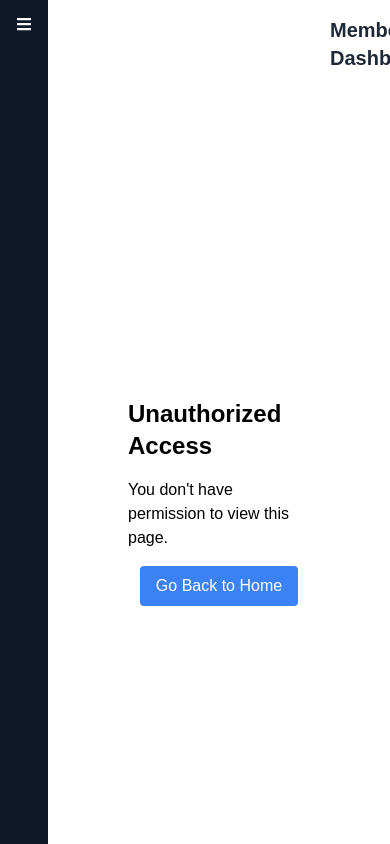
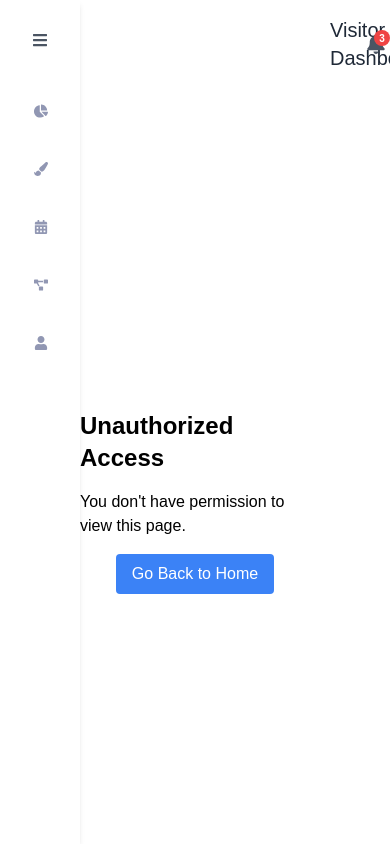
Before and after one commit to Bsrat06/Visual-Arts-Club-System, a React (Create React App) app in the folder visual-arts-frontend/: page /unauthorized in a window 390 px wide. Shown: the top 844 px of the page. Built offline with nearby package versions, Linux system fonts and the light colour scheme.

Commit message:
enhanced navbar and sidebar

```diff
--- a/visual-arts-frontend/src/components/Layout/AdminSidebar.js
+++ b/visual-arts-frontend/src/components/Layout/AdminSidebar.js
@@ -28,29 +28,39 @@ const AdminSidebar = () => {
   }, []);
 
   return (
-    <div className="w-[306px] bg-white shadow-[0_10px_60px_rgba(226,236,249,0.5)] h-screen flex flex-col p-4">
+    <div
+      className={`fixed left-0 top-0 h-screen bg-white shadow-[4px_0px_10px_rgba(0,0,0,0.1)] p-4 z-50 transition-all ${
+        isOpen ? "w-[306px]" : "w-[80px]"
+      }`}
+    >
       {/* Toggle Button for Small Screens */}
-      <button className="md:hidden p-4 text-gray-600 focus:outline-none" onClick={() => setIsOpen(!isOpen)}>
+      <button
+        className="md:hidden p-4 text-gray-600 focus:outline-none"
+        onClick={() => setIsOpen(!isOpen)}
+      >
         {isOpen ? <FaTimes /> : <FaBars />}
       </button>
 
       {/* Sidebar Navigation */}
-      <nav className={`${isOpen ? "block" : "hidden"} md:block flex flex-col justify-center flex-grow`}>
-        <ul className="space-y-[15px] mt-16"> {/* Moves items slightly lower */}
+      <nav className="flex flex-col flex-grow">
+        <h1 className={`text-xl font-bold text-gray-800 ${!isOpen && "hidden"}`}>
+          Admin
+        </h1>
+        <ul className="space-y-[12px] mt-16">
           {[
             { path: "/admin/dashboard", icon: <FaChartPie />, label: "Dashboard" },
             { path: "/admin/manage-artworks", icon: <FaPaintBrush />, label: "Manage Artworks" },
             { path: "/admin/user-management", icon: <FaUserCog />, label: "Manage Users" },
             { path: "/admin/manage-events", icon: <FaCalendarAlt />, label: "Manage Events" },
-            { path: "/admin/manage-projects", icon: <FaProjectDiagram />, label: "Manage Projects" },
+            { path: "/admin/project-management", icon: <FaProjectDiagram />, label: "Manage Projects" },
             { path: "/admin/reports", icon: <FaImages />, label: "Reports" },
           ].map((item) => (
             <li key={item.path}>
               <Link
                 to={item.path}
-                className={`flex justify-between items-center p-4 rounded-lg text-[14px] transition-all ${
+                className={`flex items-center p-4 rounded-lg text-[14px] transition-all ${
                   location.pathname === item.path
-                    ? "bg-orange-500 text-white w-[250px]"
+                    ? "bg-orange-500 text-white w-full"
                     : "text-[#9197B3] hover:bg-gray-100"
                 }`}
               >
--- a/visual-arts-frontend/src/components/Layout/MemberSidebar.js
+++ b/visual-arts-frontend/src/components/Layout/MemberSidebar.js
@@ -1,6 +1,16 @@
 import React, { useState, useEffect } from "react";
 import { Link, useLocation } from "react-router-dom";
-import { FaBars, FaTimes, FaChartPie, FaPaintBrush, FaProjectDiagram, FaCalendarAlt, FaUser } from "react-icons/fa";
+import {
+  FaBars,
+  FaTimes,
+  FaChartPie,
+  FaPaintBrush,
+  FaProjectDiagram,
+  FaCalendarAlt,
+  FaUser,
+  FaChevronRight
+} from "react-icons/fa";
+import "../../styles/MemberSidebar.css";
 
 const MemberSidebar = () => {
   const [isOpen, setIsOpen] = useState(window.innerWidth >= 768);
@@ -10,6 +20,8 @@ const MemberSidebar = () => {
     const handleResize = () => {
       if (window.innerWidth >= 768) {
         setIsOpen(true);
+      } else {
+        setIsOpen(false);
       }
     };
 
@@ -18,44 +30,40 @@ const MemberSidebar = () => {
   }, []);
 
   return (
-    <div className={`bg-gray-900 text-white md:w-64 ${isOpen ? "w-64" : "w-16"} transition-all duration-300 min-h-screen flex flex-col`}>
-      <button className="md:hidden p-4 text-white focus:outline-none" onClick={() => setIsOpen(!isOpen)}>
+    <div className={`fixed left-0 top-0 h-screen flex flex-col p-4 z-50 transition-all ${isOpen ? "w-[306px] bg-white shadow-[4px_0px_10px_rgba(0,0,0,0.1)]" : "w-[80px] bg-white shadow-md"}`}>
+      {/* Toggle Button */}
+      <button className="md:hidden p-4 text-gray-600 focus:outline-none" onClick={() => setIsOpen(!isOpen)}>
         {isOpen ? <FaTimes /> : <FaBars />}
       </button>
 
-      {/* Member Sidebar Menu */}
-      <nav className={`${isOpen ? "block" : "hidden"} md:block`}>
-        <ul className="space-y-2">
-          <li>
-            <Link to="/member/dashboard" className={`flex items-center space-x-2 p-4 hover:bg-gray-700 transition ${location.pathname === "/member/dashboard" ? "bg-orange-500" : ""}`}>
-              <FaChartPie />
-              {isOpen && <span>Dashboard</span>}
-            </Link>
-          </li>
-          <li>
-            <Link to="/member/portfolio" className={`flex items-center space-x-2 p-4 hover:bg-gray-700 transition ${location.pathname === "/member/portfolio" ? "bg-orange-500" : ""}`}>
-              <FaPaintBrush />
-              {isOpen && <span>My Portfolio</span>}
-            </Link>
-          </li>
-          <li>
-            <Link to="/member/events" className={`flex items-center space-x-2 p-4 hover:bg-gray-700 transition ${location.pathname === "/member/events" ? "bg-orange-500" : ""}`}>
-              <FaCalendarAlt />
-              {isOpen && <span>My Events</span>}
-            </Link>
-          </li>
-          <li>
-            <Link to="/member/projects" className={`flex items-center space-x-2 p-4 hover:bg-gray-700 transition ${location.pathname === "/member/projects" ? "bg-orange-500" : ""}`}>
-              <FaProjectDiagram />
-              {isOpen && <span>My Projects</span>}
-            </Link>
-          </li>
-          <li>
-            <Link to="/profile" className={`flex items-center space-x-2 p-4 hover:bg-gray-700 transition ${location.pathname === "/profile" ? "bg-orange-500" : ""}`}>
-              <FaUser />
-              {isOpen && <span>My Profile</span>}
-            </Link>
-          </li>
+      {/* Sidebar Navigation */}
+      <nav className="flex flex-col flex-grow">
+        {isOpen && <h1 className="text-xl font-bold text-gray-800">Member</h1>}
+        <ul className="space-y-[12px] mt-6">
+          {[
+            { path: "/member/dashboard", icon: <FaChartPie />, label: "Dashboard" },
+            { path: "/member/portfolio", icon: <FaPaintBrush />, label: "My Portfolio" },
+            { path: "/member/events", icon: <FaCalendarAlt />, label: "My Events" },
+            { path: "/member/projects", icon: <FaProjectDiagram />, label: "My Projects" },
+            { path: "/profile", icon: <FaUser />, label: "My Profile" },
+          ].map((item) => (
+            <li key={item.path}>
+              <Link
+                to={item.path}
+                className={`flex items-center p-4 rounded-lg text-[14px] transition-all ${
+                  location.pathname === item.path
+                    ? "bg-orange-500 text-white"
+                    : "text-[#9197B3] hover:bg-gray-100"
+                } ${isOpen ? "justify-between w-[250px]" : "justify-center w-[50px]"}`}
+              >
+                <div className="flex items-center space-x-3">
+                  {item.icon}
+                  {isOpen && <span>{item.label}</span>}
+                </div>
+                {isOpen && <FaChevronRight />}
+              </Link>
+            </li>
+          ))}
         </ul>
       </nav>
     </div>
--- a/visual-arts-frontend/src/components/Layout/Navbar.js
+++ b/visual-arts-frontend/src/components/Layout/Navbar.js
@@ -1,20 +1,39 @@
-import React, { useState } from "react";
+import React, { useState, useEffect } from "react";
 import { FaUserCircle, FaSignOutAlt, FaCog, FaBell, FaChevronDown } from "react-icons/fa";
 import { useSelector } from "react-redux";
 import { Link } from "react-router-dom";
 import "../../styles/AdminSidebar.css";
 
-
-const Navbar = ({ onLogout }) => {
+const Navbar = ({ onLogout, isSidebarCollapsed }) => {
   const [dropdownOpen, setDropdownOpen] = useState(false);
   const user = useSelector((state) => state.auth.user);
   const role = useSelector((state) => state.auth.role);
+  const [isMobile, setIsMobile] = useState(window.innerWidth < 768);
+
+  useEffect(() => {
+    const handleResize = () => {
+      setIsMobile(window.innerWidth < 768);
+    };
+    window.addEventListener("resize", handleResize);
+    return () => window.removeEventListener("resize", handleResize);
+  }, []);
 
   return (
-    <header className="bg-white px-6 py-4 flex items-center fixed top-0 left-[306px] w-[calc(100%-306px)] z-40">
+    <header
+      className={`bg-white px-6 py-4 flex items-center fixed top-0 transition-all duration-300 ${
+        isSidebarCollapsed ? "left-[80px] w-[calc(100%-80px)]" : "left-[306px] w-[calc(100%-306px)]"
+      } z-40`}
+    >
+
       {/* ✅ Dynamic Navbar Title */}
-      <h1 className="text-xl font-bold text-gray-800">
-        {role === "admin" ? "Hello " +user.first_name : "Member Dashboard"}
+      <h1
+        className={`text-xl font-medium text-gray-800 transition-all duration-300 ${
+          isMobile ? "text-center w-full" : ""
+        }`}
+      >
+        {role === "member" || role === "admin"
+          ? "Hello " + user.first_name + " 👋🏼,"
+          : "Visitor Dashboard"}
       </h1>
 
       {/* ✅ Profile & Notifications */}
@@ -28,9 +47,9 @@ const Navbar = ({ onLogout }) => {
         </Link>
 
         {/* 👤 Profile Section */}
-        <div className="relative w-[250px]">
+        <div className="relative">
           <button
-            className="flex items-center space-x-2 focus:outline-none w-full justify-between"
+            className="flex items-center space-x-2 focus:outline-none"
             onClick={() => setDropdownOpen(!dropdownOpen)}
           >
             {/* Profile Picture */}
@@ -39,24 +58,29 @@ const Navbar = ({ onLogout }) => {
               alt="Profile"
               className="w-[42px] h-[42px] rounded-full border"
             />
-            {/* User Info */}
-            <div className="text-left flex-grow">
-              <p className="text-[14px] text-black font-medium">{user?.first_name + " " + user?.last_name || "User"}</p>
-              <p className="text-[12px] text-[#757575]">{"Club " + role || "Role"}</p>
-            </div>
-            {/* Downward Chevron Icon */}
-            <FaChevronDown className="text-gray-600 text-[16px]" />
+            {/* Show name and dropdown only on larger screens */}
+            {!isMobile && (
+              <>
+                <div className="text-left">
+                  <p className="text-[14px] text-black font-medium">
+                    {user?.first_name + " " + user?.last_name || "User"}
+                  </p>
+                  <p className="text-[12px] text-[#757575]">{"Club " + role || "Role"}</p>
+                </div>
+                <FaChevronDown className="text-gray-600 text-[16px]" />
+              </>
+            )}
           </button>
 
           {/* 🔽 Dropdown Menu */}
-          {dropdownOpen && (
+          {dropdownOpen && !isMobile && (
             <div className="absolute right-0 mt-2 w-48 bg-white border shadow-lg rounded-md z-10">
               <ul className="py-2">
                 <li>
-                  <a href="/settings" className="flex items-center space-x-2 px-4 py-2 hover:bg-gray-100">
+                  <Link to="/settings" className="flex items-center space-x-2 px-4 py-2 hover:bg-gray-100">
                     <FaCog />
                     <span>Settings</span>
-                  </a>
+                  </Link>
                 </li>
                 <li>
                   <button
--- /dev/null
+++ b/visual-arts-frontend/src/styles/MemberSidebar.css
@@ -0,0 +1,10 @@
+.sidebar {
+    position: fixed;
+    left: 0;
+    top: 0;
+    width: 306px;
+    height: 100vh;
+    background-color: white;
+    box-shadow: 4px 0px 10px rgba(0, 0, 0, 0.1); /* Sidebar shadow */
+    z-index: 50; /* Ensures sidebar stays in front of navbar */
+  }
```
